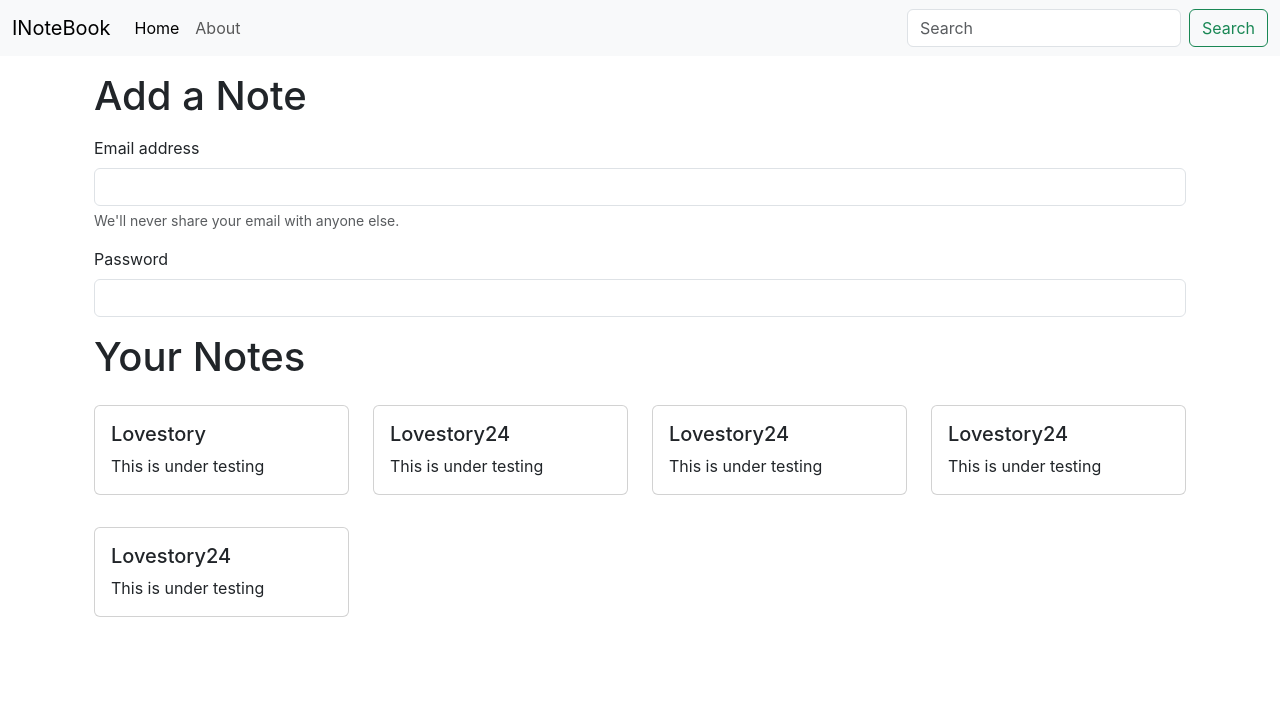
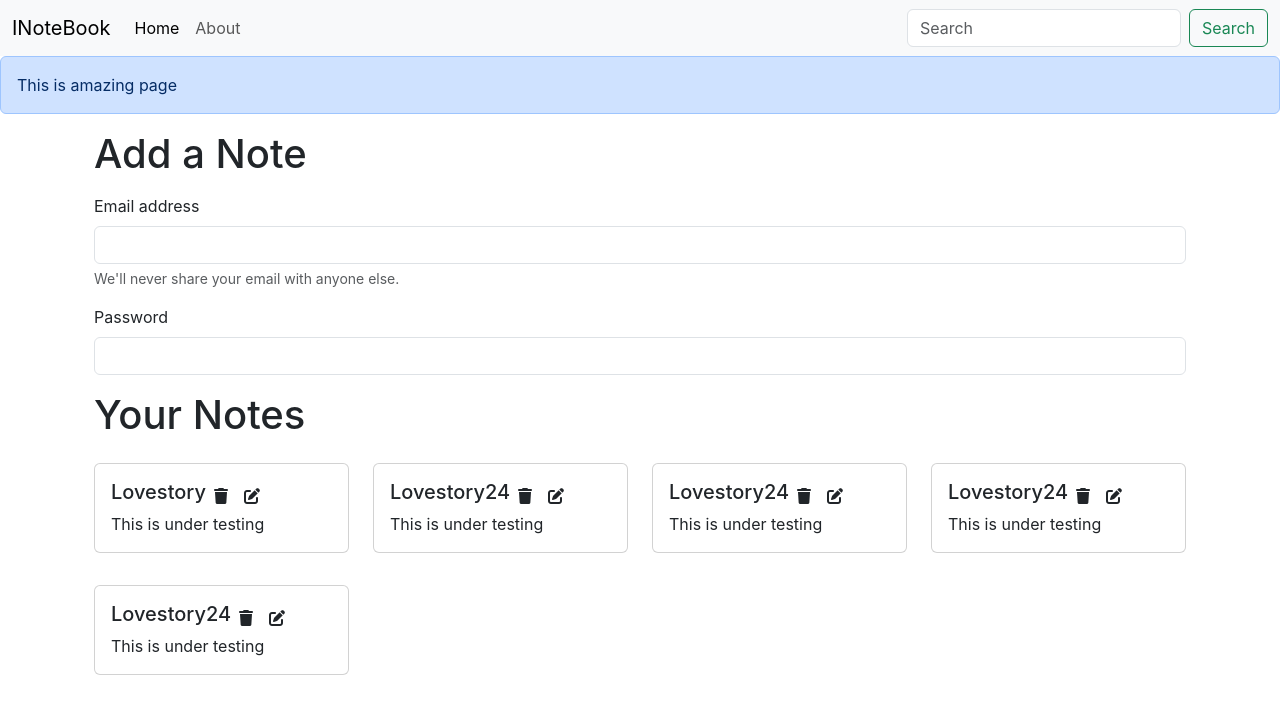
Before and after one commit to VenkataPraveen-09/Notes, a React (Create React App) app: page / in a window 1280 px wide. Shown: the top 714 px of the page. Built offline with nearby package versions, Linux system fonts and the light colour scheme.

Commit message:
modified:   public/index.html 	modified:   src/App.js 	new file:   src/components/Alert.js 	modified:   src/components/Home.js 	modified:   src/components/Noteitem.js 	modified:   src/components/Notes.js 	modified:   src/context/notes/NoteState.js 	modified:   src/index.css

```diff
--- a/public/index.html
+++ b/public/index.html
@@ -40,6 +40,7 @@
       To begin the development, run `npm start` or `yarn start`.
       To create a production bundle, use `npm run build` or `yarn build`.
     -->
+    <script src="https://kit.fontawesome.com/4b065c5e05.js" crossorigin="anonymous"></script>
     <script src="https://cdn.jsdelivr.net/npm/bootstrap@5.3.2/dist/js/bootstrap.bundle.min.js" integrity="sha384-C6RzsynM9kWDrMNeT87bh95OGNyZPhcTNXj1NW7RuBCsyN/o0jlpcV8Qyq46cDfL" crossorigin="anonymous"></script>
   </body>
 </html>
--- a/src/App.js
+++ b/src/App.js
@@ -4,6 +4,7 @@
 import Home from './components/Home';
 import About from './components/About';
 import NoteState from './context/notes/NoteState';
+import Alert from './components/Alert';
 
 function App() {
   return (
@@ -11,6 +12,7 @@
     <NoteState>
       <Router>
         <Navbar title="NoteBook" />
+        <Alert message="This is amazing page"/>
         <div className="container">
           <Routes>
             <Route exact path="/" element={<Home />} />
--- /dev/null
+++ b/src/components/Alert.js
@@ -0,0 +1,13 @@
+import React from "react";
+
+const Alert = (props) => {
+  return (
+    <div>
+      <div className="alert alert-primary" role="alert">
+        {props.message}
+      </div>
+    </div>
+  );
+};
+
+export default Alert;
--- a/src/components/Home.js
+++ b/src/components/Home.js
@@ -8,7 +8,7 @@
       <h1>Add a Note</h1>
       <form className="my-3">
         <div className="mb-3">
-          <label for="exampleInputEmail1" className="form-label">
+          <label htmlFor="exampleInputEmail1" className="form-label">
             Email address
           </label>
           <input
@@ -22,7 +22,7 @@
           </div>
         </div>
         <div className="mb-3">
-          <label for="exampleInputPassword1" className="form-label">
+          <label htmlFor="exampleInputPassword1" className="form-label">
             Password
           </label>
           <input
@@ -33,7 +33,7 @@
         </div>
         {/* <div className="mb-3 form-check">
           <input type="checkbox" className="form-check-input" id="exampleCheck1" />
-          <label className="form-check-label" for="exampleCheck1">
+          <label className="form-check-label" htmlFor="exampleCheck1">
             Check me out
           </label>
         </div>
--- a/src/components/Noteitem.js
+++ b/src/components/Noteitem.js
@@ -1,17 +1,21 @@
 import React from 'react'
-import { Link } from 'react-router-dom';
+// import { Link } from 'react-router-dom';
 
 const NoteItem = (props) => {
     const {note}=props;
   return (
     <div className='col-md-3'>
-      <div class="card my-3">
-        <div class="card-body">
-          <h5 class="card-title">{note.title}</h5>
-          <p class="card-text">
+      <div className="card my-3">
+        <div className="card-body">
+          <div className='d-flex align-items-center'>
+          <h5 className="card-title">{note.title}</h5>
+          <i className="fa-solid fa-trash mx-2"></i>
+          <i className="fa-solid fa-pen-to-square mx-2"></i>
+          </div>
+          <p className="card-text">
           {note.description}
           </p>
-          {/* <Link to="/" class="btn btn-primary">
+          {/* <Link to="/" className="btn btn-primary">
             Go somewhere
           </Link> */}
         </div>
--- a/src/components/Notes.js
+++ b/src/components/Notes.js
@@ -3,13 +3,13 @@
 import NoteItem from "./Noteitem";
 const Notes = () => {
     const context=useContext(noteContext);
-    const{notes,setNotes}=context;
+    const{notes}=context;
   return (
     <div>
       <div className="row my-3">
       <h1>Your Notes </h1>
       {notes.map((note)=>{
-        return <NoteItem note={note}/>;
+        return <NoteItem key={note._id} note={note}/>;
       })}
       </div>
     </div>
--- a/src/context/notes/NoteState.js
+++ b/src/context/notes/NoteState.js
@@ -17,7 +17,7 @@
           "__v": 0
         },
         {
-          "_id": "651ece3cc14395f459a9c332",
+          "_id": "651ece3cc14395f459a932",
           "user": "651e86762421c756fa2179d7",
           "title": "Lovestory24",
           "description": "This is under testing",
@@ -26,7 +26,7 @@
           "__v": 0
         },
         {
-          "_id": "651ece3cc14395f459a9c332",
+          "_id": "651ecec14395f9c334",
           "user": "651e86762421c756fa2179d7",
           "title": "Lovestory24",
           "description": "This is under testing",
@@ -35,7 +35,7 @@
           "__v": 0
         },
         {
-          "_id": "651ece3cc14395f459a9c332",
+          "_id": "651ece3cc14395f9c335",
           "user": "651e86762421c756fa2179d7",
           "title": "Lovestory24",
           "description": "This is under testing",
@@ -44,7 +44,7 @@
           "__v": 0
         },
         {
-          "_id": "651ece3cc14395f459a9c332",
+          "_id": "651ece3cc14395f459a9c",
           "user": "651e86762421c756fa2179d7",
           "title": "Lovestory24",
           "description": "This is under testing",
@@ -55,6 +55,18 @@
       ]
       const[notes,setNotes]= useState(notesInitial)
 
+      //Add a note
+      const addNode=()=>{
+
+      }
+      //Delete a note
+      const deleteNode=(id)=>{
+
+      }
+      //Edit a note
+      const editNode=(id)=>{
+
+      }
     return(
         <NoteContext.Provider value={{notes,setNotes}}>
             {props.children}
--- a/src/index.css
+++ b/src/index.css
@@ -11,3 +11,7 @@
   font-family: source-code-pro, Menlo, Monaco, Consolas, 'Courier New',
     monospace;
 }
+
+i{
+  cursor: pointer;
+}
```
